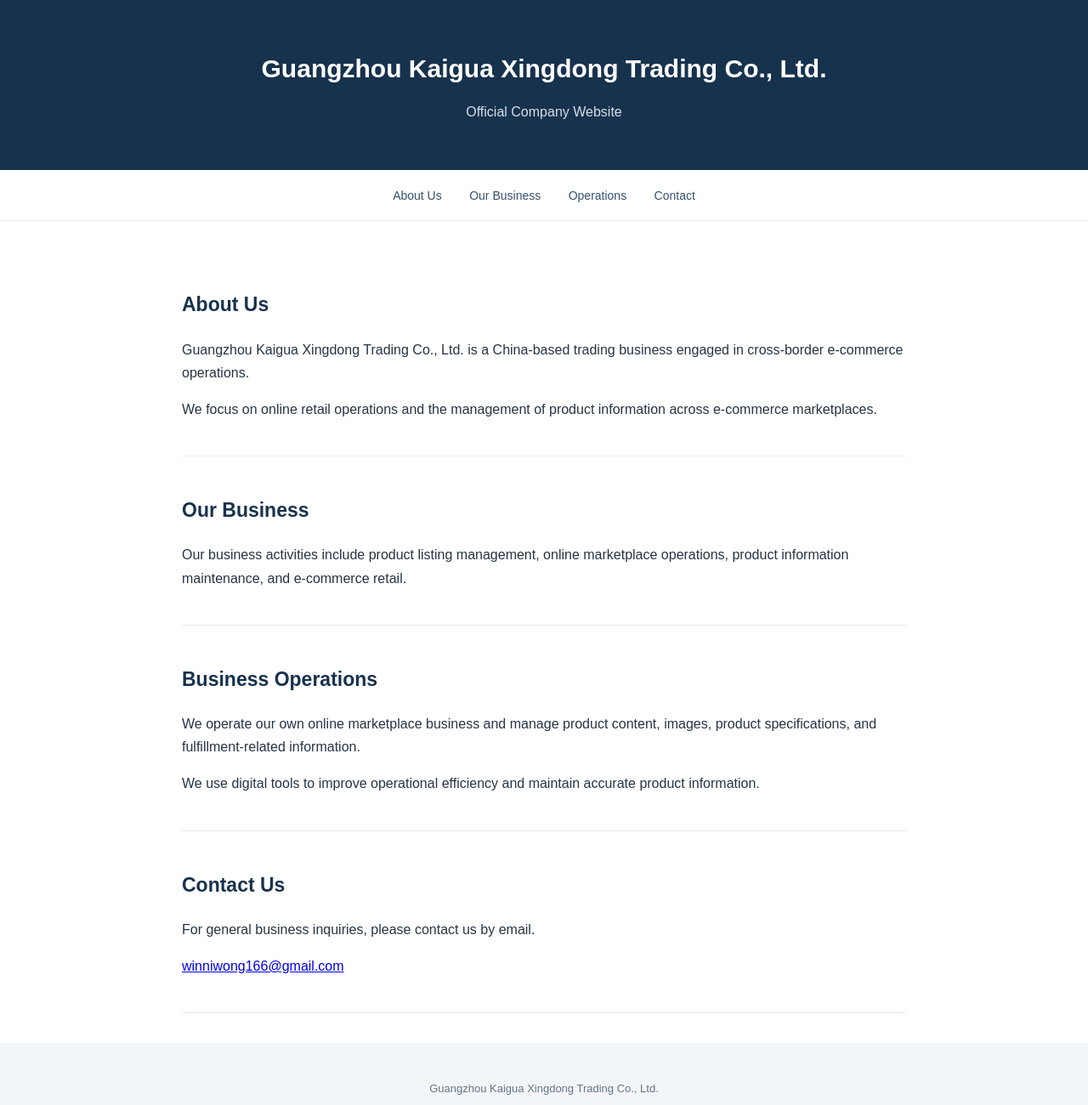
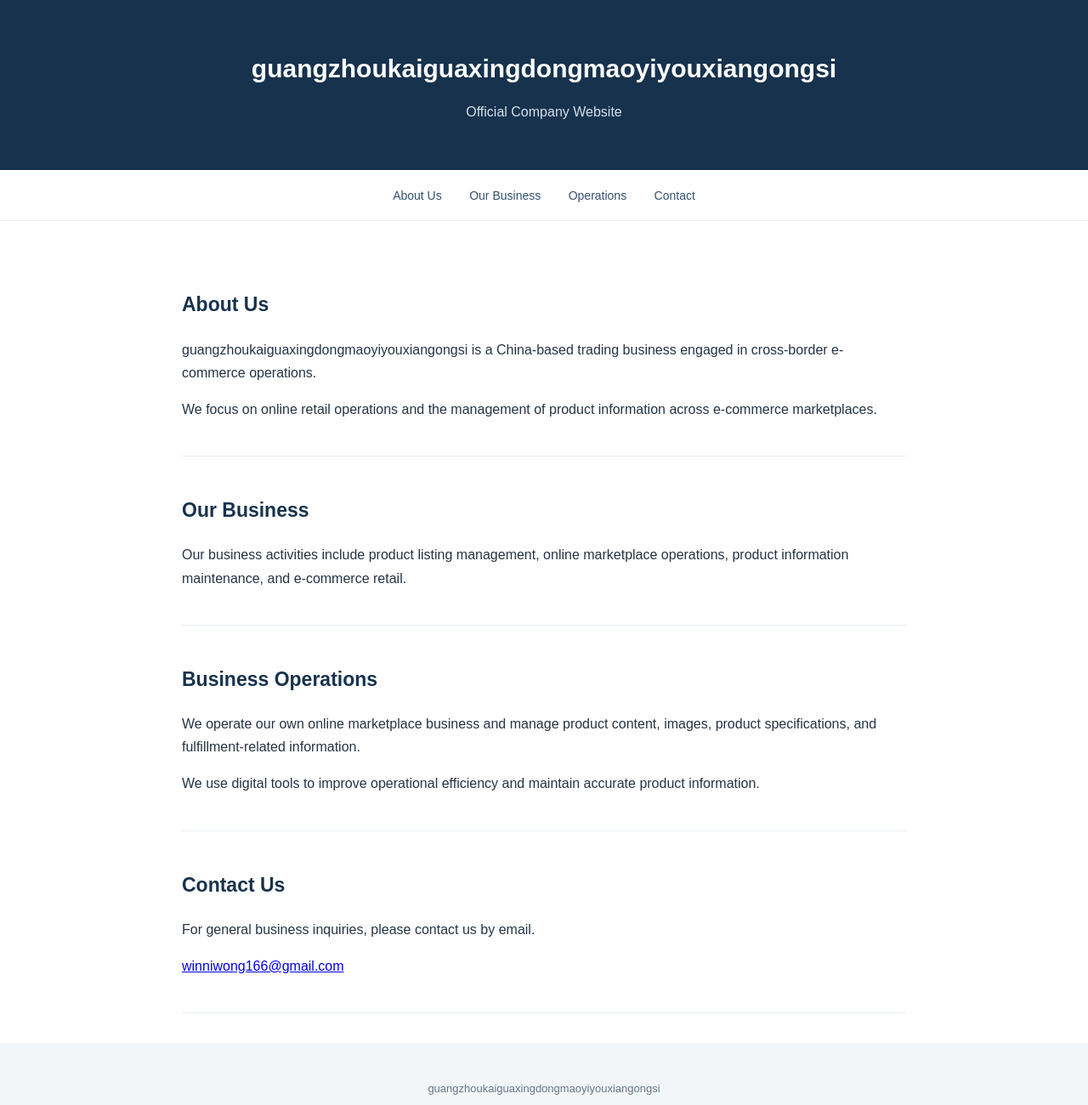
Before and after one commit to guangzhou-kaigua/guangzhou-kaigua.github.io, a plain HTML site: page index.html in a window 1280 px wide. Shown: the top 1300 px of the page at 85% size. Drawn offline with Linux system fonts and the light colour scheme.

Commit message:
Update index.html

```diff
--- a/index.html
+++ b/index.html
@@ -4,8 +4,8 @@
 <head>
 <meta charset="UTF-8">
 <meta name="viewport" content="width=device-width, initial-scale=1.0">
-<meta name="description" content="Official website of Guangzhou Kaigua Xingdong Trading Co., Ltd.">
-<title>Guangzhou Kaigua Xingdong Trading Co., Ltd.</title>
+<meta name="description" content="Official website of guangzhoukaiguaxingdongmaoyiyouxiangongsi">
+<title>guangzhoukaiguaxingdongmaoyiyouxiangongsi</title>
 <style>
 * { box-sizing: border-box; }
 body {
@@ -49,7 +49,7 @@ footer {
 <body>
 
 <header>
-  <h1>Guangzhou Kaigua Xingdong Trading Co., Ltd.</h1>
+  <h1>guangzhoukaiguaxingdongmaoyiyouxiangongsi</h1>
   <p>Official Company Website</p>
 </header>
 
@@ -64,7 +64,7 @@ footer {
   <section id="about">
     <h2>About Us</h2>
     <p>
-      Guangzhou Kaigua Xingdong Trading Co., Ltd. is a
+      guangzhoukaiguaxingdongmaoyiyouxiangongsi is a
       China-based trading business engaged in cross-border
       e-commerce operations.
     </p>
@@ -108,7 +108,7 @@ footer {
 </main>
 
 <footer>
-  <p>Guangzhou Kaigua Xingdong Trading Co., Ltd.</p>
+  <p>guangzhoukaiguaxingdongmaoyiyouxiangongsi</p>
   <p>© 2026 All Rights Reserved.</p>
 </footer>
 
```
